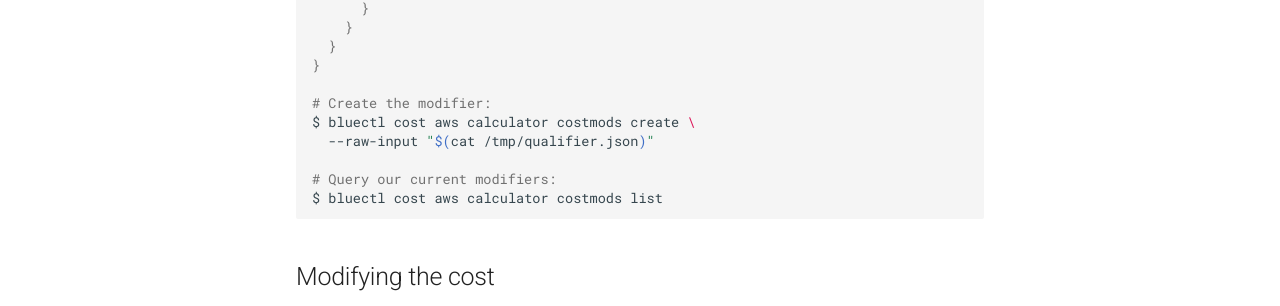
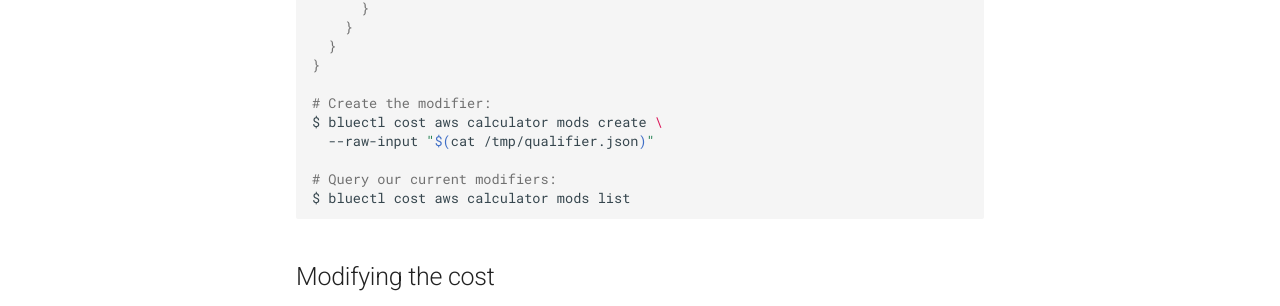
Before and after one commit to alphauslabs/tmpdocs, an MkDocs documentation site: the page built from docs/guides/aws-cost-mods.md, in a window 1280 px wide and 900 px high, scrolled down 1030 px. Shown: the part 359-665 px from the top of the window. Built offline with MkDocs 1.6.1 and Material for MkDocs 9.7.7, drawn with Linux system fonts in a browser that asks for light colours; comment, search, counter and statistics services are not loaded.

Commit message:
chore: wip add cost mods

````diff
--- a/docs/guides/aws-cost-mods.md
+++ b/docs/guides/aws-cost-mods.md
@@ -43,11 +43,11 @@ $ cat /tmp/qualifier.json
 }
 
 # Create the modifier:
-$ bluectl cost aws calculator costmods create \
+$ bluectl cost aws calculator mods create \
   --raw-input "$(cat /tmp/qualifier.json)"
 
 # Query our current modifiers:
-$ bluectl cost aws calculator costmods list
+$ bluectl cost aws calculator mods list
 ```
 
 ## Modifying the cost
````
